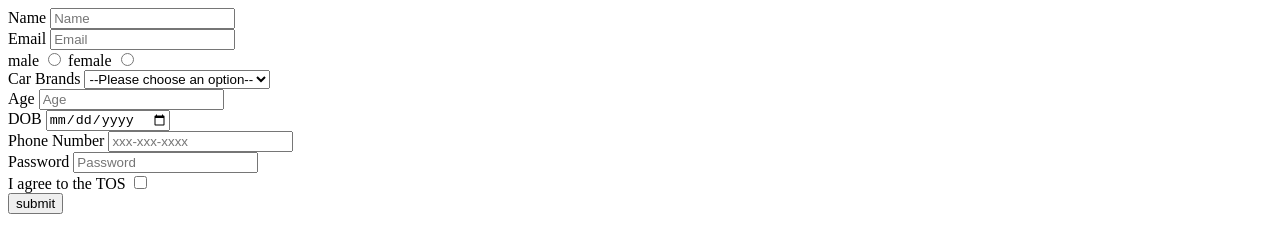
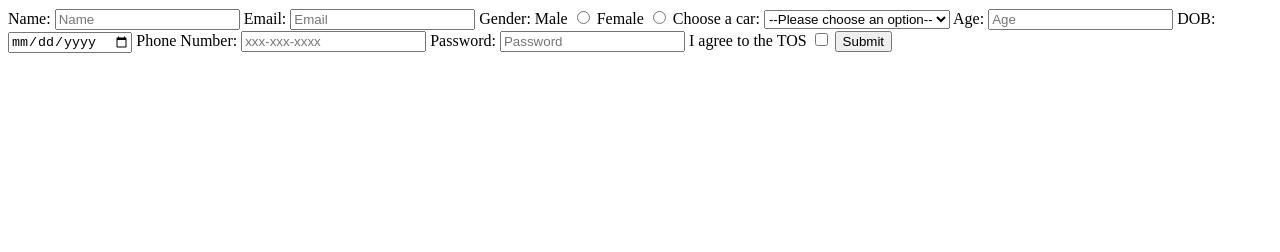
Before and after one commit to acciojob/signup-form-car-Mangeshbodke18, a website: page main.html in a window 1280 px wide. Drawn offline with Linux system fonts and the light colour scheme.

Commit message:
created a submission

```diff
--- a/main.html
+++ b/main.html
@@ -9,78 +9,45 @@
 <body>
 	<!-- the entire body must be written by student -->
 
+<form method="post">
 
+    <label for="name">Name:</label>
+    <input type="text" placeholder="Name" id="name" required>
 
-	<form method="post">
+    <label for="email">Email:</label>
+    <input type="email" placeholder="Email" id="email" required>
 
-		<label for="name">Name
-		<input type="text" placeholder="Name" id="name">
-		</label>
-<br>
+    <label>Gender:</label>
+    <label for="gender_m">Male</label>
+    <input type="radio" id="gender_m" name="gender">
+    <label for="gender_f">Female</label>
+    <input type="radio" id="gender_f" name="gender">
 
-		<label for="email">Email
-		<input type="email" placeholder="Email" id="email">
-		</label>
-<br>
+    <label for="cars">Choose a car:</label>
+    <select id="cars">
+        <option>--Please choose an option--</option>
+        <option>BMW</option>
+        <option>Audi</option>
+        <option>Mercedes</option>
+    </select>
 
+    <label for="age">Age:</label>
+    <input type="number" placeholder="Age" id="age" required>
 
+    <label for="dob">DOB:</label>
+    <input type="date" id="dob" required>
 
-		<label for="gender_m">male
-		<input type="Radio" id="gender_m" name="gender">
-		</label>
+    <label for="tel">Phone Number:</label>
+    <input type="tel" placeholder="xxx-xxx-xxxx" id="tel">
 
+    <label for="password">Password:</label>
+    <input type="password" placeholder="Password" id="password" required>
 
-		<label for="gender_f">female
-		<input type="Radio"  id="gender_f" name="gender">
-		</label>
+    <label for="tos">I agree to the TOS</label>
+    <input type="checkbox" id="tos">
 
-<br>
-
-		<label for="cars">Car Brands
-		<select id="cars">
-			<option>--Please choose an option--</option>
-			<option>bmw</option>
-			<option>audi</option>
-			<option>mersidese</option>
-		</select>
-			</label>
-
-		<br>
-
-		<label for="age">Age
-		<input type="number" placeholder="Age" id="age">
-		</label>
-<br>
-		<label for="dob">DOB
-		<input type="date" id="dob">
-		</label>
-
-
-<br>
-		<label for="tel">Phone Number
-		<input type="tel" placeholder="xxx-xxx-xxxx" id="tel">
-		</label>
-<br>
-
-		<label for="password">Password
-		<input type="password" placeholder="Password" id="password">
-		</label>
-<br>
-
-		<label for="tos">I agree to the TOS
-			<input type="checkbox" id="tos">
-		</label>
-
-<br>
-
-		<button type="submit">submit</button>
-
-
-
-
-
-	</form>
-
+    <button type="submit">Submit</button>
+</form>
 
     <script type="text/javascript" src="./script.js">
 </script>
```
